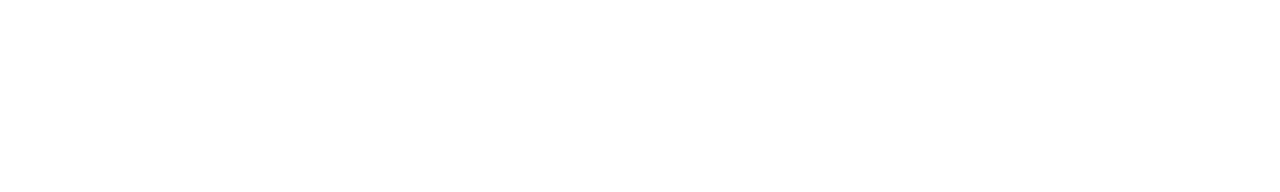
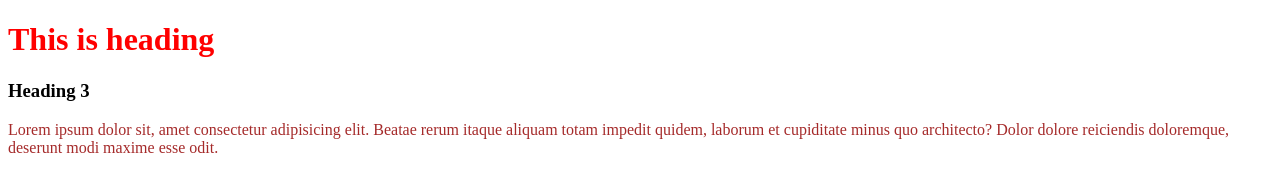
Before and after one commit to SH40L/module-3-new-file, a plain HTML site: page index.html in a window 1280 px wide. Drawn offline with Linux system fonts and the light colour scheme.

Commit message:
Trying to Update

```diff
--- a/index.html
+++ b/index.html
@@ -4,8 +4,13 @@
     <meta charset="UTF-8">
     <meta name="viewport" content="width=device-width, initial-scale=1.0">
     <title>My web</title>
+    <link rel="stylesheet" href="style.css">
 </head>
 <body>
-
+    <h1>This is heading</h1>
+    <div>
+        <h3>Heading 3</h3>
+        <p>Lorem ipsum dolor sit, amet consectetur adipisicing elit. Beatae rerum itaque aliquam totam impedit quidem, laborum et cupiditate minus quo architecto? Dolor dolore reiciendis doloremque, deserunt modi maxime esse odit.</p>
+    </div>
 </body>
 </html>
--- /dev/null
+++ b/style.css
@@ -0,0 +1,6 @@
+h1{
+    color: red;
+}
+p{
+    color: brown;
+}
```
